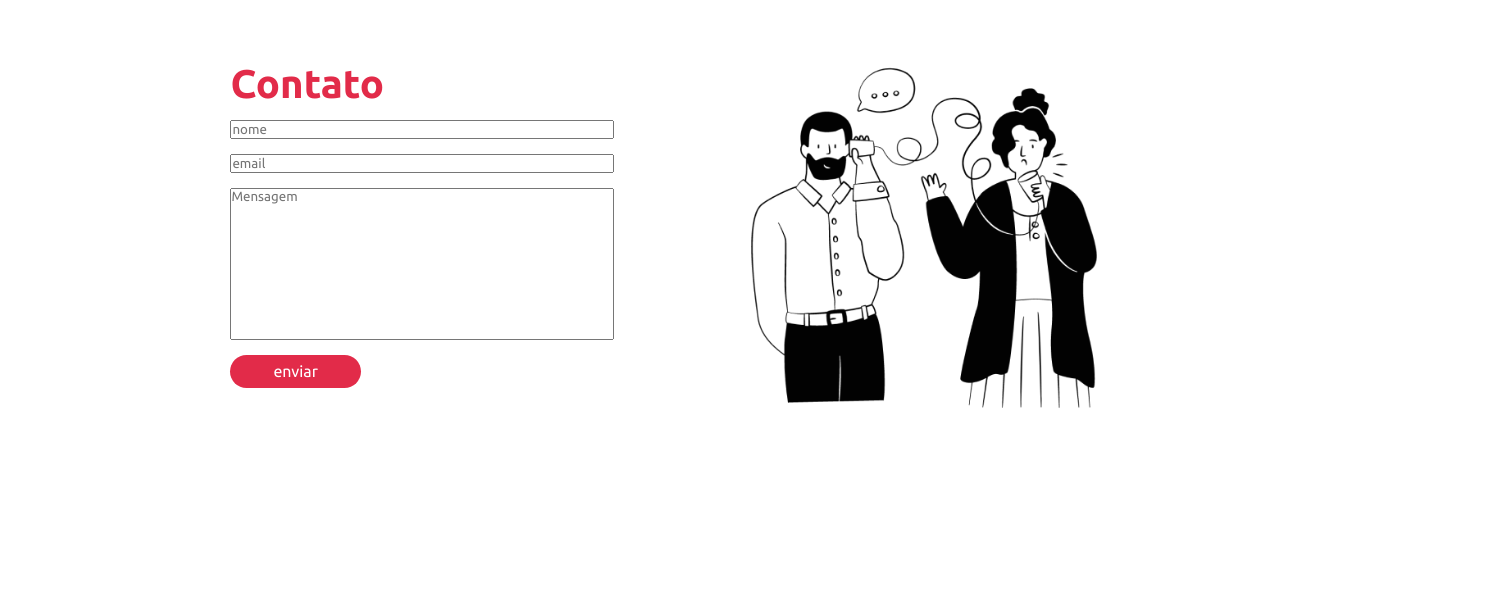
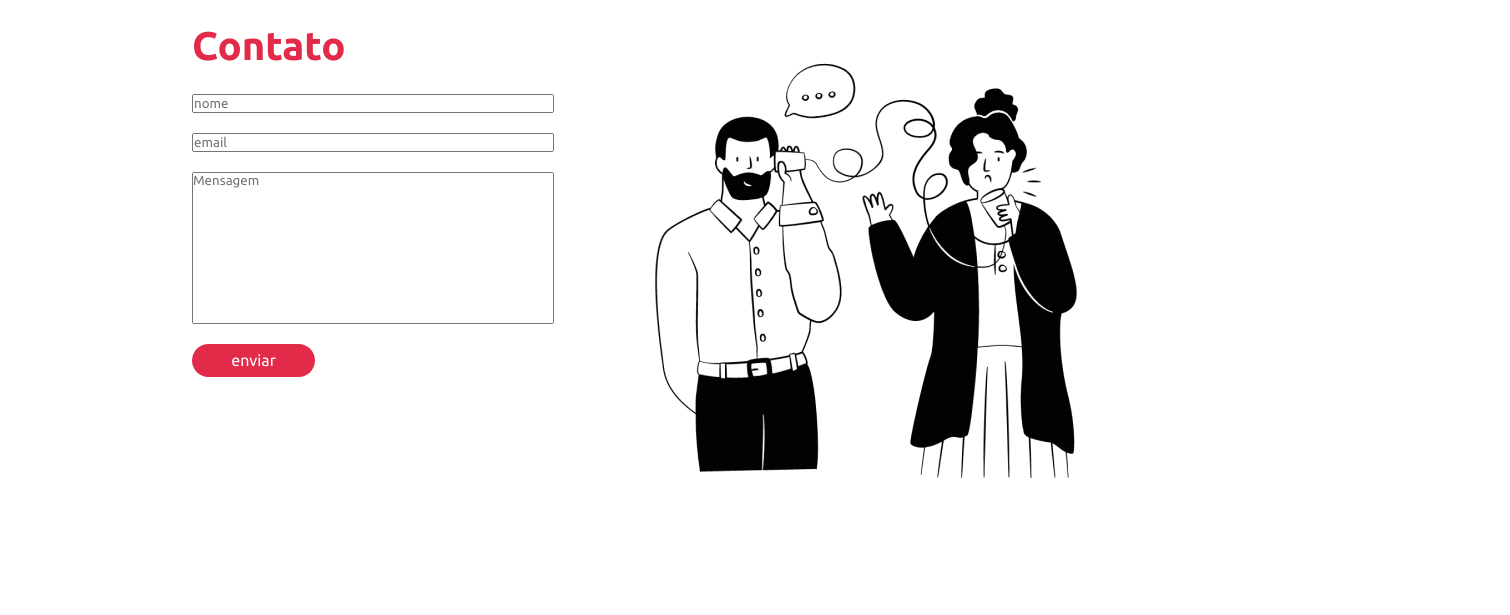
Before and after one commit to orloke/Dindin, a plain HTML site: page contato.html in a window 1280 px wide. Shown: the part 80-695 px from the top of the page, 1510 px wide, since content can reach past the window. Drawn offline with Linux system fonts and the light colour scheme.

Commit message:
finalizando pag contato

```diff
--- a/css/style-contato.css
+++ b/css/style-contato.css
@@ -40,11 +40,6 @@ header{
 .menu_navigation_items{
     text-decoration: none;
     color: white;
-}
-
-main{
-    width: 100%;
-    height: 300px;
 }
 
 footer{
@@ -102,21 +97,23 @@ footer{
 .form_h1{
     color: rgb(226, 43, 73);
     font-size: 2.5rem;
-    margin: 5% 0 1% 18%;
-
-    width: auto;
+    margin: 2% auto;
+    width: 70%;
 }
 
 main{
     display: flex;
-    margin: 0% 18%;
-    margin-bottom: 5%;
+    width: 70%;
+    height: auto;
+    margin: 0% auto;
+    margin-bottom: 4%;
+    justify-content: space-between;
 }
 
 .form{
     display: flex;
     flex-direction: column;
-    width: 30%;
+    width: 50%;
     gap: 5%;
 }
 
@@ -134,6 +131,7 @@ main{
 .main_img{
     margin-left: 10%;
     margin-top: -5%;
+
 }
 
 @media screen and (max-width:700px) {
@@ -168,7 +166,7 @@ main{
     }
 
     .form{
-        width: 60%;
+        width: 100%;
     }
 
     .main_img{
```
